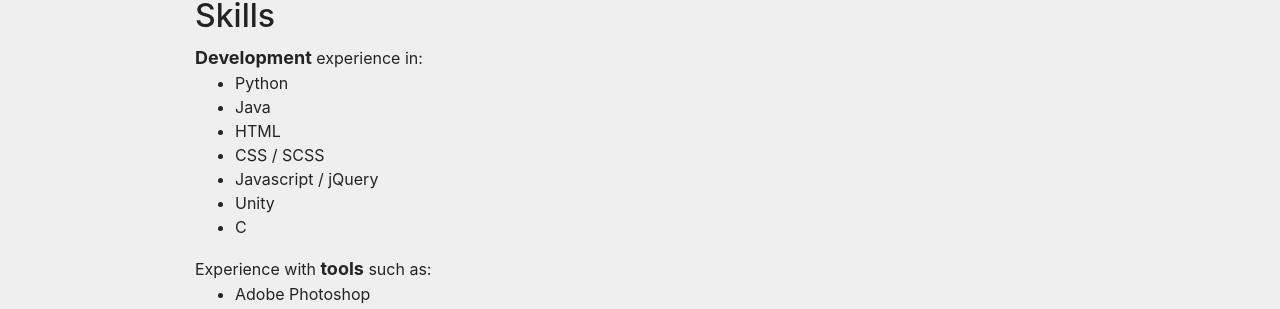
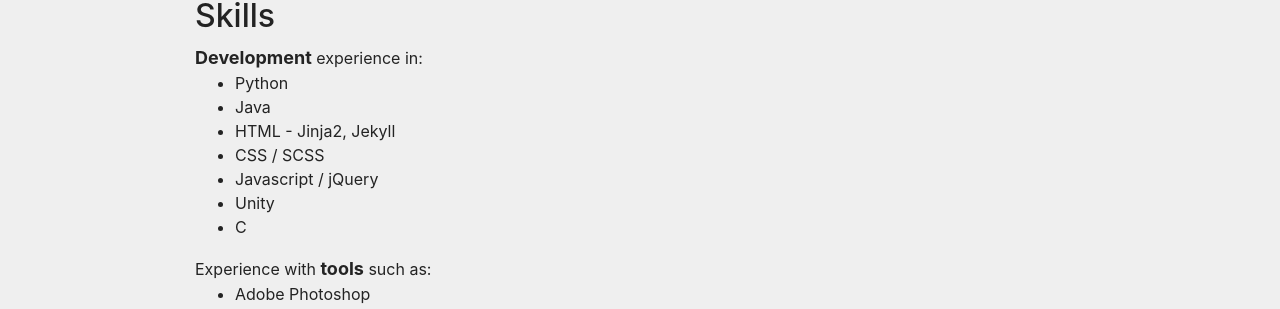
Before and after one commit to mlee-chanyoung/mlee-chanyoung.github.io, a Jekyll site: the page built from pages/about.html, in a window 1280 px wide. Shown: the part 1563-1872 px from the top of the page. Built offline with Jekyll 4.4.1, drawn with Linux system fonts in a browser that asks for light colours.

Commit message:
Add minor addition to skills

```diff
--- a/_includes/skills.html
+++ b/_includes/skills.html
@@ -3,7 +3,7 @@
     <ul class="text-color">
         <li>Python</li>
         <li>Java</li>
-        <li>HTML</li>
+        <li>HTML - Jinja2, Jekyll</li>
         <li>CSS / SCSS</li>
         <li>Javascript / jQuery</li>
         <li>Unity</li>
```
